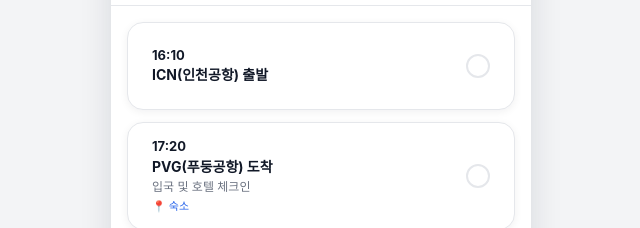
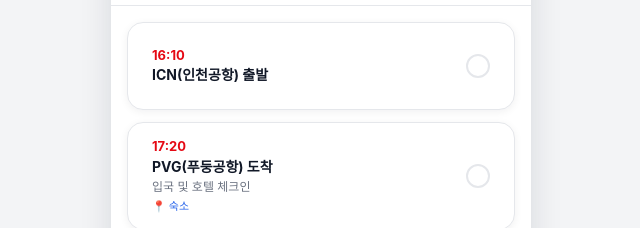
Before and after one commit to hannyyyeee/shanghai-trip, a plain HTML site: page index.html in a window 1280 px wide. Shown: the part 227-455 px from the top of the page, 319-959 px from the left. Drawn offline with Linux system fonts and the light colour scheme.

Commit message:
Update index.html

```diff
--- a/index.html
+++ b/index.html
@@ -260,7 +260,7 @@
 
     .event-time {
       font-size: 13px;
-      color: var(--color-red-accent);
+      color: var(--color-red-primary);
       font-weight: 700;
       line-height: 1.2;
     }
```
